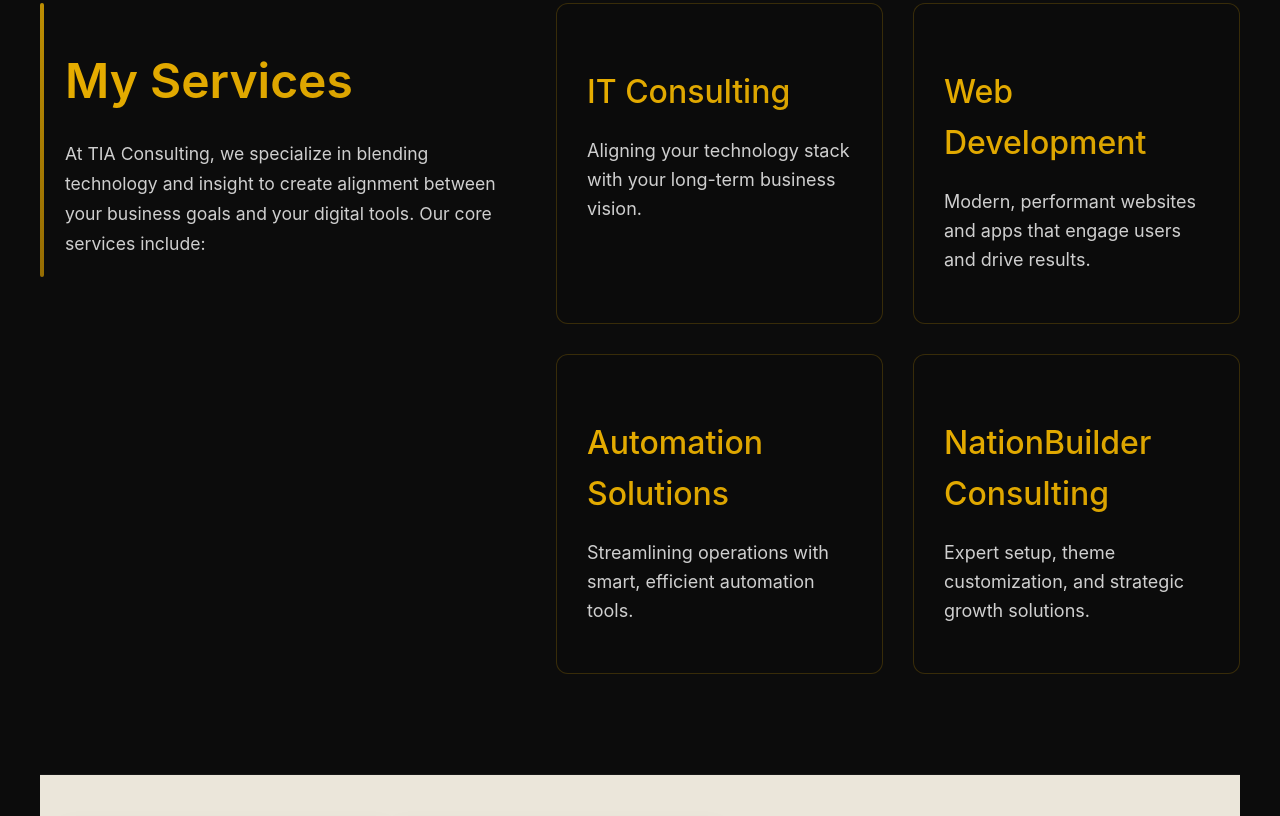
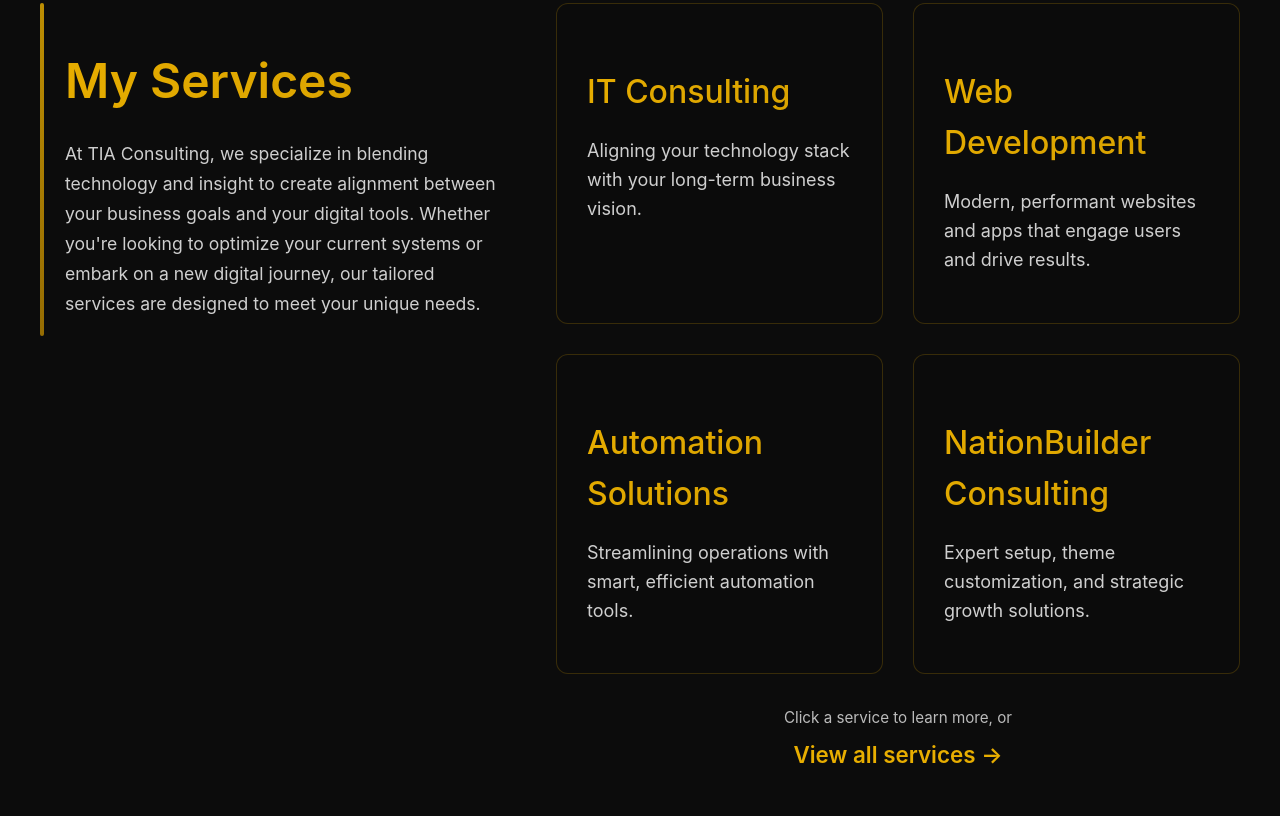
Before and after one commit to Miss-Tia/TIA_Consulting, a plain HTML site: page index.html in a window 1280 px wide. Shown: the part 1584-2400 px from the top of the page. Drawn offline with Linux system fonts and the light colour scheme.

Commit message:
Add links and helpers to services section

```diff
--- a/css/style.css
+++ b/css/style.css
@@ -464,6 +464,32 @@ p { color: var(--gray); font-size: 18px; }
   box-shadow: 0 0 20px rgba(232,174,0,0.25);
   transform: translateY(-4px);
 }
+.services-link-wrapper {
+  margin-top: 2rem;
+  text-align: center;
+}
+
+
+.services-link {
+  color: var(--gold, #E8AE00);
+  font-weight: 600;
+  text-decoration: none;
+  border-bottom: 1px solid transparent;
+  transition: color 0.2s ease, border-color 0.2s ease;
+ text-align: right;
+  font-size: 1.4rem;
+}
+
+.services-link:hover {
+  border-bottom-color: currentColor;
+}
+.services-hint {
+  margin: 0 0 0.4rem;
+  font-size: 0.95rem;
+  color: var(--gray);
+  opacity: 0.9;
+}
+
 
 @media (max-width: 768px) {
   #services {
--- a/index.html
+++ b/index.html
@@ -3,6 +3,8 @@
 <head>
   <meta charset="UTF-8" />
   <meta name="viewport" content="width=device-width, initial-scale=1.0" />
+  <link rel="icon" type="image/png" href="/assets/favicon.png">
+
   <title>TIA Consulting</title>
   <!-- Font Awesome for social icons -->
 <link rel="stylesheet" href="https://cdnjs.cloudflare.com/ajax/libs/font-awesome/6.5.0/css/all.min.css">
@@ -35,8 +37,8 @@
     <img src="assets/logo_nohead_transparent.png" alt="TIA Consulting Logo" class="hero-logo">
     <h3 class="gold-gradient-light">Aligning technology and insight to create meaningful impact.</h3>
     <div>
-      <a href="#" class="btn btn-primary">Work With TIA</a>
-      <a href="#services" class="btn btn-outline">Learn More</a>
+      <a href="https://calendly.com/tia-nationbuilder/consultation" target="blank" class="btn btn-primary">Book a Consultation</a>
+      <a href="#services" class="btn btn-outline">Services Offered</a>
     </div>
   </section>
 
@@ -55,7 +57,7 @@
     </div>
 
     <div class="about-image">
-      <img src="assets/Tia_braids.jpeg" alt="Tia working with clients" />
+      <img src="assets/Tia_braids.jpeg" alt="Tia smiling" />
     </div>
   </div>
 </section>
@@ -65,30 +67,42 @@
     <div class="services-text">
       <h2 class="gold-gradient">My Services</h2>
       <p class="services-intro">
-        At TIA Consulting, we specialize in blending technology and insight to create alignment between your business goals and your digital tools. Our core services include:
+        At TIA Consulting, we specialize in blending technology and insight to create alignment between your business goals and your digital tools. Whether you're looking to optimize your current systems or embark on a new digital journey, our tailored services are designed to meet your unique needs.
       </p>
     </div>
 
+    <!-- RIGHT COLUMN: tiles + hint/link live together -->
+    <div class="services-right">
       <div class="services-grid">
         <div class="service-card fade">
           <h3 class="gold-gradient">IT Consulting</h3>
           <p>Aligning your technology stack with your long-term business vision.</p>
         </div>
+
         <div class="service-card fade">
           <h3 class="gold-gradient">Web Development</h3>
           <p>Modern, performant websites and apps that engage users and drive results.</p>
         </div>
+
         <div class="service-card fade">
           <h3 class="gold-gradient">Automation Solutions</h3>
           <p>Streamlining operations with smart, efficient automation tools.</p>
         </div>
+
         <div class="service-card fade">
           <h3 class="gold-gradient">NationBuilder Consulting</h3>
           <p>Expert setup, theme customization, and strategic growth solutions.</p>
         </div>
       </div>
+
+      <div class="services-link-wrapper">
+        <p class="services-hint">Click a service to learn more, or</p>
+        <a href="/services.html" class="services-link">View all services →</a>
+      </div>
+    </div>
   </div>
 </section>
+
 
 <section id="clients" class="section fade">
   <div class="clients-container">
```
Lines whose indentation alone changed are shown as unchanged.
